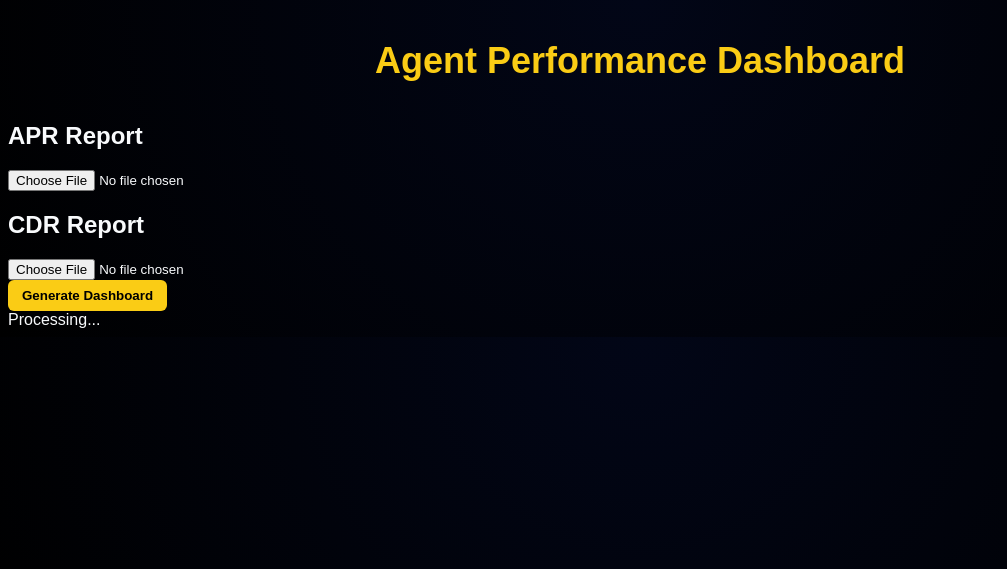
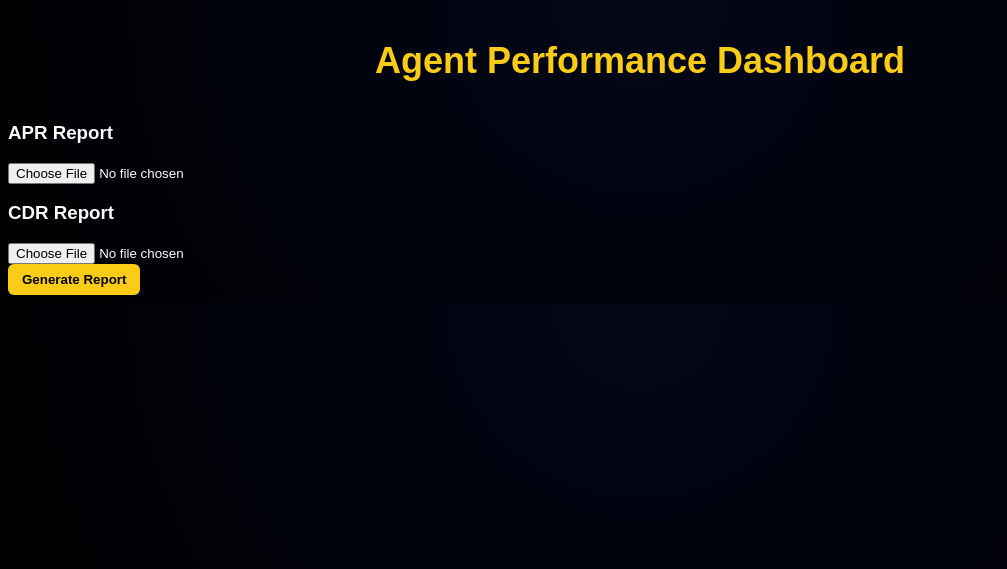
Before and after one commit to Viratmalakar/apr-report, a Flask app: page / in a window 1280 px wide. Shown: the top 569 px of the page, without its empty margins (0-1007 px from the left). Run offline with Flask 3, Linux system fonts and the light colour scheme.

Commit message:
Update upload.html

```diff
--- a/templates/upload.html
+++ b/templates/upload.html
@@ -1,52 +1,73 @@
 <!DOCTYPE html>
 <html>
 <head>
+
 <title>Agent Performance Dashboard</title>
+
 <link rel="stylesheet" href="{{ url_for('static', filename='style.css') }}">
+
 </head>
+
+
 <body>
 
-<div class="animated-header shine-text">
-    Agent Performance Dashboard
+<h1 class="animated-header">Agent Performance Dashboard</h1>
+
+
+<form action="/dashboard" method="POST" enctype="multipart/form-data">
+
+<div class="upload-box">
+
+<div class="file-box">
+
+<h3>APR Report</h3>
+
+<input type="file" name="agent_file" required>
+
 </div>
 
-<div class="upload-wrapper">
 
-    <form action="/dashboard" method="POST" enctype="multipart/form-data"
-          class="upload-box" id="uploadForm">
+<div class="file-box">
 
-        <!-- APR BOX -->
-        <div class="file-section">
-            <h2>APR Report</h2>
-            <input type="file" name="agent_file" required>
+<h3>CDR Report</h3>
+
+<input type="file" name="cdr_file" required>
+
 </div>
 
-        <!-- CDR BOX -->
-        <div class="file-section">
-            <h2>CDR Report</h2>
-            <input type="file" name="cdr_file" required>
+
+<button id="generateBtn" type="submit">
+
+Generate Report
+
+</button>
+
+
+<div id="processing" class="processing" style="display:none">
+
+⚡ Processing Live...
+
 </div>
 
-        <!-- Generate Button -->
-        <button type="submit" class="generate-btn">
-            Generate Dashboard
-        </button>
-
-        <!-- Live Processing Icon -->
-        <div class="live-processing" id="liveProcessing">
-            <div class="live-dot"></div>
-            <span>Processing...</span>
 </div>
 
 </form>
 
-</div>
+
 
 <script>
-document.getElementById("uploadForm").addEventListener("submit", function(){
-    document.getElementById("liveProcessing").style.display = "flex";
-});
+
+document.querySelector("form").addEventListener("submit",function(){
+
+document.getElementById("generateBtn").innerText="Processing..."
+
+document.getElementById("processing").style.display="block"
+
+})
+
 </script>
 
+
 </body>
+
 </html>
```
Lines whose indentation alone changed are shown as unchanged.
